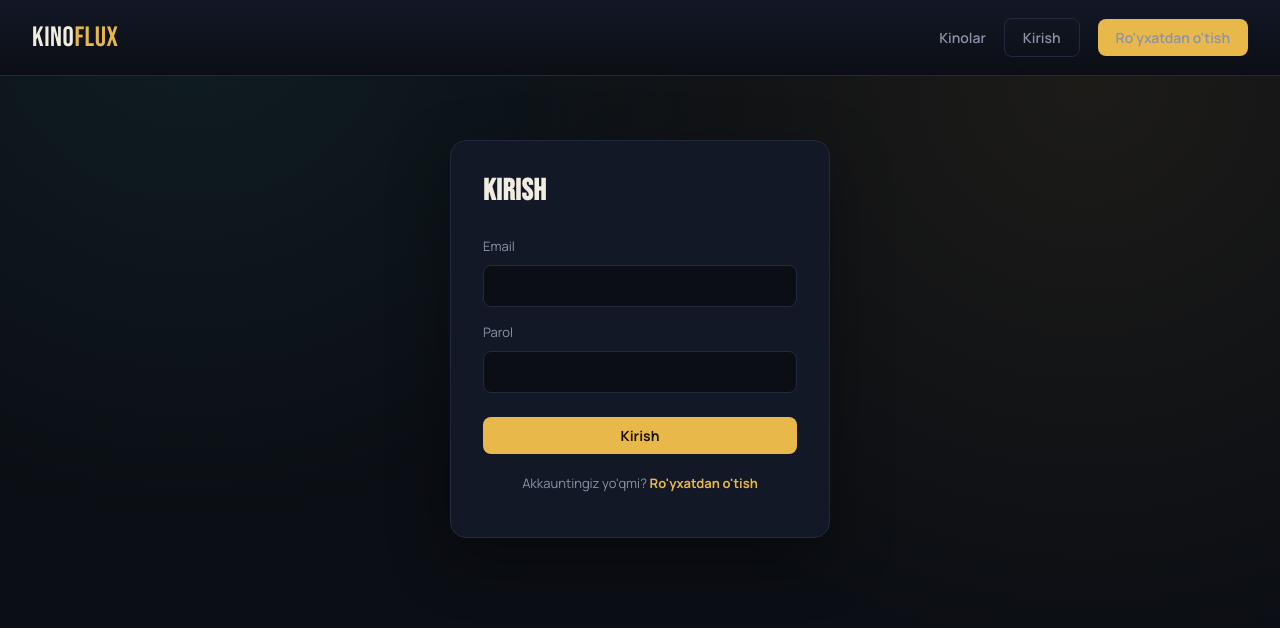
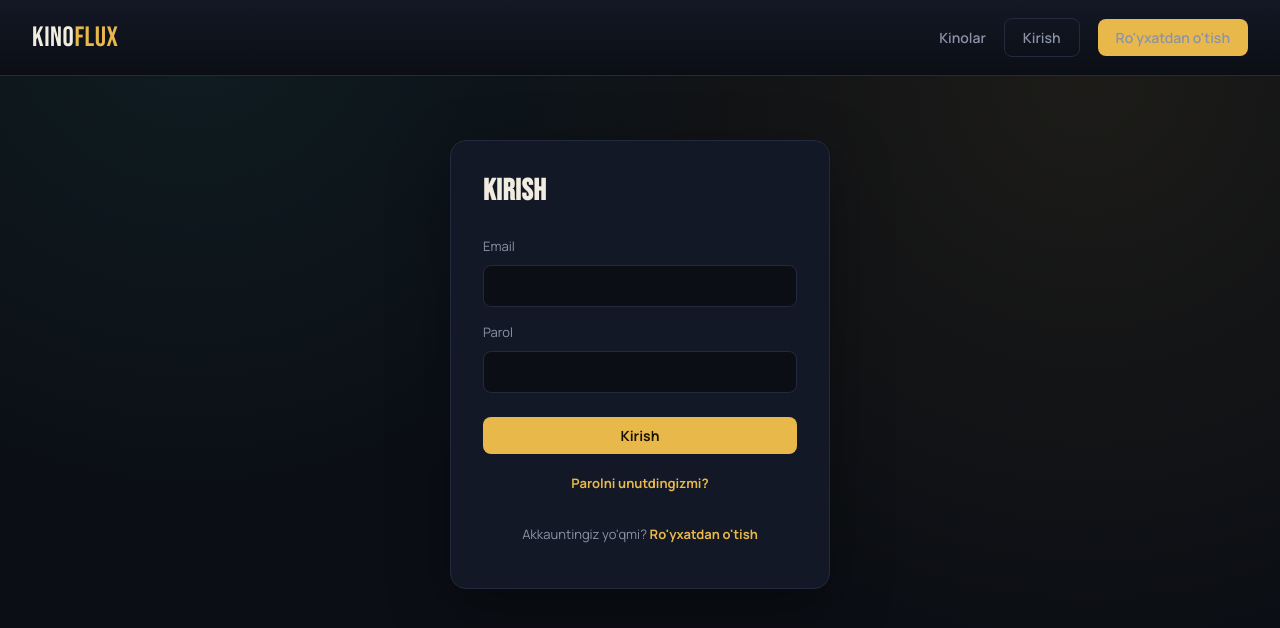
Before and after one commit to shaxamaw/Kinovaqti_bit, a React (Vite) app in the folder frontend/: page /login in a window 1280 px wide. Shown: the top 628 px of the page. Built offline with nearby package versions, Linux system fonts and the light colour scheme; no server answers.

Commit message:
Update Login.jsx

```diff
--- a/frontend/src/pages/Login.jsx
+++ b/frontend/src/pages/Login.jsx
@@ -35,6 +35,9 @@
           Kirish
         </button>
         <p className="auth-switch">
+          <Link to="/forgot-password">Parolni unutdingizmi?</Link>
+        </p>
+        <p className="auth-switch">
           Akkauntingiz yo'qmi? <Link to="/register">Ro'yxatdan o'tish</Link>
         </p>
       </form>
```
